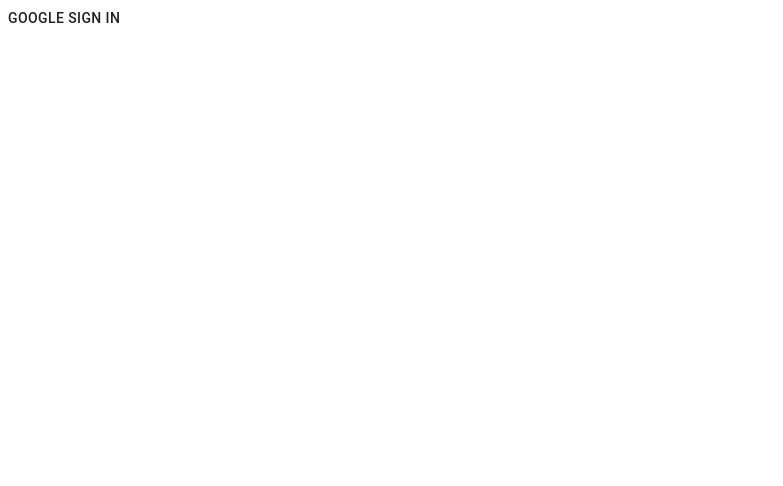
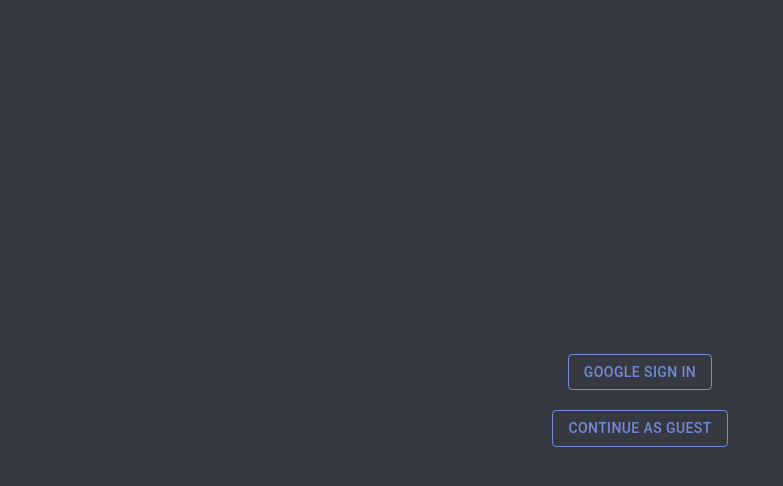
Before and after one commit to chetanchandel31/discord-clone, a React (Create React App) app: page / in a window 1280 px wide. Shown: the top 486 px of the page, without its empty margins (0-783 px from the left). Built offline with nearby package versions, Linux system fonts and the light colour scheme; no server answers.

Commit message:
multiple channels

```diff
--- a/src/App.css
+++ b/src/App.css
@@ -6,12 +6,12 @@
 	height: 100%;
 }
 
-.makeStyles-chatContainer-138::-webkit-scrollbar {
+.makeStyles-chatContainer-14::-webkit-scrollbar {
 	width: 5px;
 	height: 8px;
 	background-color: #2e3338; /* or add it to the track */
 }
-.makeStyles-chatContainer-138::-webkit-scrollbar-thumb {
+.makeStyles-chatContainer-14::-webkit-scrollbar-thumb {
 	background: #202225;
 	border-radius: 50px;
 }
--- a/src/components/Auth/Auth.js
+++ b/src/components/Auth/Auth.js
@@ -1,12 +1,28 @@
 import { Button } from "@material-ui/core";
 import firebase, { auth } from "../../firebase/firebase";
+import useStyles from "./styles";
 
 const Auth = () => {
-	const clickHandler = () => {
+	const classes = useStyles();
+
+	const signinHandler = () => {
 		auth.signInWithPopup(new firebase.auth.GoogleAuthProvider());
 	};
 
-	return <Button onClick={clickHandler}>Google sign in</Button>;
+	const dummySigninHandler = () => {
+		auth.signInWithEmailAndPassword("abc@def.com", "12341234");
+	};
+
+	return (
+		<div className={classes.root}>
+			<Button onClick={signinHandler} className={classes.button} variant="outlined">
+				Google sign in
+			</Button>
+			<Button onClick={dummySigninHandler} className={classes.button} variant="outlined">
+				Continue as guest
+			</Button>
+		</div>
+	);
 };
 
 export default Auth;
--- /dev/null
+++ b/src/components/Auth/styles.js
@@ -0,0 +1,17 @@
+import { makeStyles } from "@material-ui/core";
+
+export default makeStyles(theme => ({
+	root: {
+		display: "flex",
+		flexDirection: "column",
+		justifyContent: "center",
+		alignItems: "center",
+		height: "100vh",
+		backgroundColor: "#36393f",
+	},
+	button: {
+		color: "#7289da",
+		borderColor: "#7289da",
+		margin: "10px",
+	},
+}));
--- a/src/components/Chat/Chat.jsx
+++ b/src/components/Chat/Chat.jsx
@@ -9,19 +9,21 @@
 import { auth, firestore, serverTimestsamp } from "../../firebase/firebase";
 import useFirestore from "../../hooks/useFirestore";
 
-const Chat = () => {
+const Chat = ({ selectedChannel }) => {
+	const collectionRef = firestore.collection(`channels/wCgXz8YJkDqEJBb0Yrqz/${selectedChannel}`);
+
 	const [message, setMessage] = useState("");
 	const classes = useStyles();
 	const [user] = useAuthState(auth);
-	const collectionRef = firestore.collection("channels/wCgXz8YJkDqEJBb0Yrqz/general");
-	const { docs } = useFirestore("channels/wCgXz8YJkDqEJBb0Yrqz/general");
+	const { docs } = useFirestore(`channels/wCgXz8YJkDqEJBb0Yrqz/${selectedChannel}`);
 	const bottomDivRef = useRef();
 
 	useEffect(() => {
 		setTimeout(() => bottomDivRef.current.scrollIntoView(), 1000);
 	}, [bottomDivRef, docs]);
 
-	const sendMessage = () => {
+	const sendMessage = e => {
+		e.preventDefault();
 		if (!message) return;
 		const { displayName, photoURL, uid } = user;
 		collectionRef.add({ message, userName: displayName, photoURL, createdAt: serverTimestsamp(), createdBy: uid });
@@ -40,12 +42,13 @@
 				</div>
 			</div>
 
-			<div className={classes.inputContainer}>
+			<div>
+				<form onSubmit={sendMessage} className={classes.inputContainer}>
 					<TextField
 						color="primary"
 						className={classes.textField}
 						variant="outlined"
-					placeholder="Message #general"
+						placeholder={`Message #${selectedChannel}`}
 						value={message}
 						onChange={({ target }) => setMessage(target.value)}
 						InputProps={{
@@ -55,9 +58,10 @@
 							},
 						}}
 					/>
-				<Button className={classes.sendButton}>
-					<SendIcon onClick={sendMessage} />
+					<Button type="submit" className={classes.sendButton}>
+						<SendIcon />
 					</Button>
+				</form>
 			</div>
 		</div>
 	);
--- a/src/components/Chat/Message/Message.jsx
+++ b/src/components/Chat/Message/Message.jsx
@@ -3,25 +3,25 @@
 import useStyles from "./styles";
 
 const Message = ({ doc }) => {
-	//avatar, date, message
 	const classes = useStyles();
-	console.log(moment(doc.createdAt?.toDate()).format("MMMM Do YYYY, h:mm a"));
 
 	return (
 		<div className={classes.root}>
 			<Avatar className={classes.avatar} src={doc.photoURL} alt="ok">
-				{doc.userName.charAt(0)}
+				{doc.userName?.charAt(0)}
 			</Avatar>
+
 			<div>
 				<div>
-					<Typography variant="subtitle1" style={{ marginRight: "5px", display: "inline" }}>
+					<Typography variant="subtitle1" className={classes.userName}>
 						{doc.userName}
 					</Typography>
-					<Typography variant="caption" style={{ color: "grey", display: "inline" }}>
+					<Typography variant="caption" className={classes.date}>
 						{moment(doc.createdAt?.toDate()).format("MMMM Do YYYY, h:mm a")}
 					</Typography>
 				</div>
-				<Typography variant="body1" style={{ color: "#dcddde" }}>
+
+				<Typography variant="body1" className={classes.message}>
 					{doc.message}
 				</Typography>
 			</div>
--- a/src/components/Chat/Message/styles.js
+++ b/src/components/Chat/Message/styles.js
@@ -12,4 +12,15 @@
 		display: "flex",
 		alignItems: "center",
 	},
+	userName: {
+		marginRight: "5px",
+		display: "inline",
+	},
+	date: {
+		color: "grey",
+		display: "inline",
+	},
+	message: {
+		color: "#dcddde",
+	},
 }));
--- a/src/components/Home/Home.jsx
+++ b/src/components/Home/Home.jsx
@@ -7,20 +7,22 @@
 
 const Home = () => {
 	const [open, setOpen] = useState(false);
+	const [selectedChannel, setSelectedChannel] = useState("general");
+
 	const classes = useStyles();
 	const drawerItems = (
-		<List disablePadding className={classes.drawer}>
+		<List disablePadding onClick={() => setOpen(false)} className={classes.drawer}>
 			<Toolbar>
 				<Button className={classes.logoutBtn} onClick={() => auth.signOut()}>
 					Logout
 				</Button>
 			</Toolbar>
 			<Divider />
-			<ListItem>
-				<ListItemText primary="#first-item" />
+			<ListItem button onClick={() => setSelectedChannel("general")}>
+				<ListItemText primary="#general" />
 			</ListItem>
-			<ListItem>
-				<ListItemText primary="#second-item" />
+			<ListItem button onClick={() => setSelectedChannel("chit-chat")}>
+				<ListItemText primary="#chit-chat" />
 			</ListItem>
 		</List>
 	);
@@ -32,11 +34,11 @@
 					<IconButton className={classes.menuButton} color="inherit" onClick={() => setOpen(true)}>
 						<Menu />
 					</IconButton>
-					<Typography>#general</Typography>
+					<Typography>#{selectedChannel}</Typography>
 				</Toolbar>
 			</AppBar>
 
-			<Chat />
+			<Chat selectedChannel={selectedChannel} />
 
 			<Hidden smUp implementation="css">
 				<Drawer anchor="left" open={open} onClose={() => setOpen(false)}>
```
Lines whose indentation alone changed are shown as unchanged.
